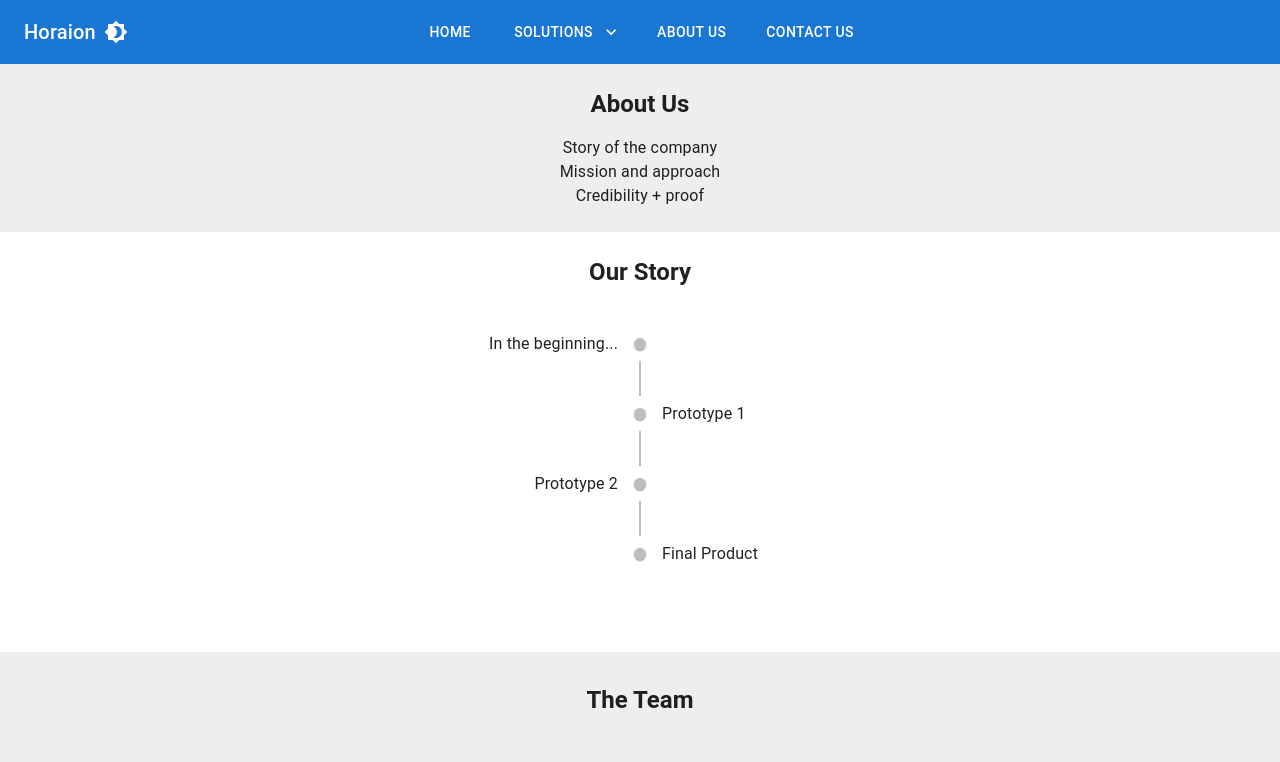
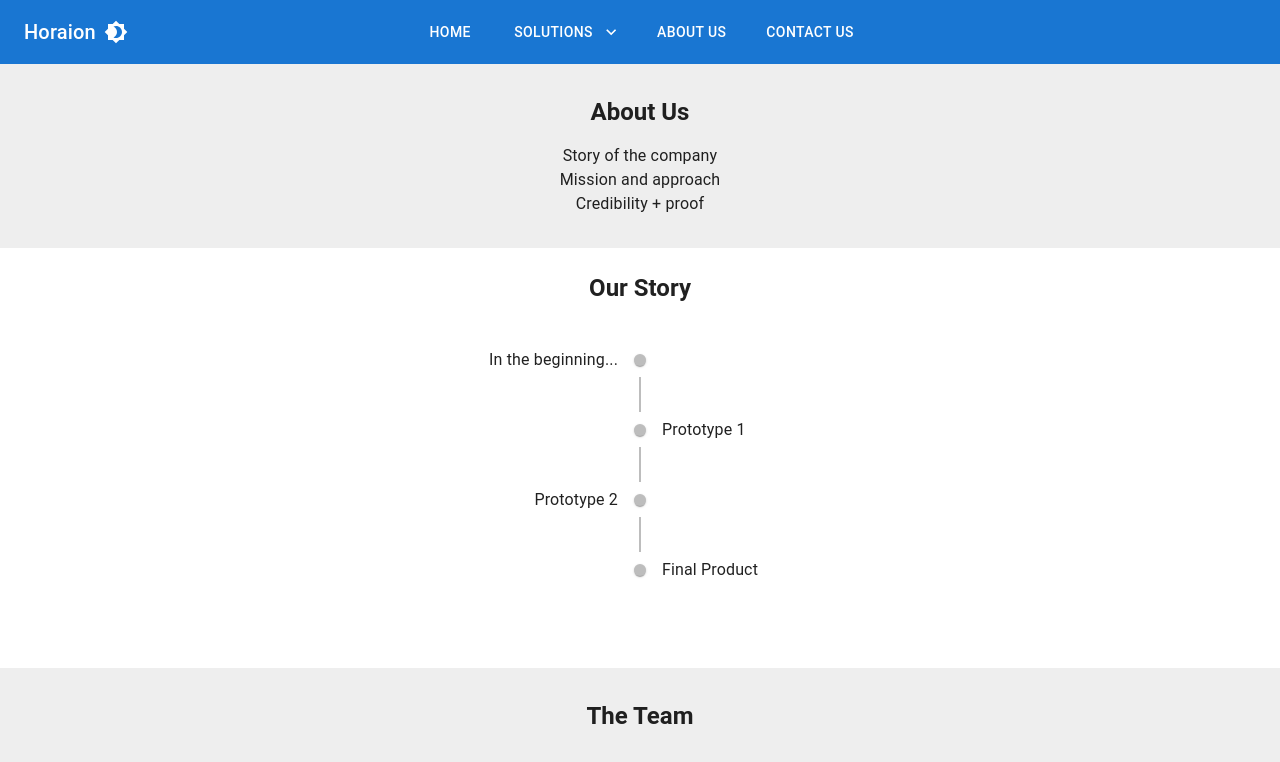
Before and after one commit to the-axyze/horaion-landing-page, a React (Vite) app: page /about in a window 1280 px wide. Shown: the top 762 px of the page. Built offline with nearby package versions, Linux system fonts and the light colour scheme.

Commit message:
style: changed colors for components
- AboutHoraion: edited to adapt to lkight/dark mode changes
- TemBackground: Same as Horaion
- FinsUs: change color to social media sites to reflect corresponding social media color

```diff
--- a/src/components/AboutHoraion.tsx
+++ b/src/components/AboutHoraion.tsx
@@ -3,7 +3,15 @@ import { Box, Typography } from "@mui/material";
 
 const AboutHoraion = () => {
   return (
-    <Box sx={{ p: 3, bgcolor: "grey.200" }}>
+    <Box
+      sx={(theme) => ({
+        p: 4,
+        bgcolor:
+          theme.palette.mode === "light"
+            ? theme.palette.grey[200]
+            : theme.palette.background.default,
+      })}
+    >
       <Typography variant="h5" align="center" sx={{ pb: 2 }} fontWeight="bold">
         About Us
       </Typography>
--- a/src/components/FindUs.tsx
+++ b/src/components/FindUs.tsx
@@ -13,10 +13,12 @@ const socials = [
   {
     icon: <Instagram />,
     href: "https://instagram.com/",
+    color: "#C13584",
   },
   {
     icon: <LinkedIn />,
     href: "https://sg.linkedin.com/",
+    color: "#0077B5",
   },
 ];
 
@@ -44,7 +46,7 @@ const FindUs = () => {
             </Typography>
 
             <Stack direction="row" spacing={2}>
-              {socials.map(({ icon, href }) => (
+              {socials.map(({ icon, href, color }) => (
                 <IconButton
                   key={href}
                   component="a"
@@ -56,8 +58,8 @@ const FindUs = () => {
                     borderColor: "divider",
                     borderRadius: 2,
                     "&:hover": {
-                      color: "primary.main",
-                      borderColor: "primary.main",
+                      color: color,
+                      borderColor: color,
                     },
                   }}
                 >
--- a/src/components/TeamBackground.tsx
+++ b/src/components/TeamBackground.tsx
@@ -24,7 +24,15 @@ const team = [
 
 const TeamBackground = () => {
   return (
-    <Box sx={{ p: 4, bgcolor: "grey.200" }}>
+    <Box
+      sx={(theme) => ({
+        p: 4,
+        bgcolor:
+          theme.palette.mode === "light"
+            ? theme.palette.grey[200]
+            : theme.palette.background.default,
+      })}
+    >
       <Typography variant="h5" align="center" fontWeight="bold" sx={{ mb: 6 }}>
         The Team
       </Typography>
```
